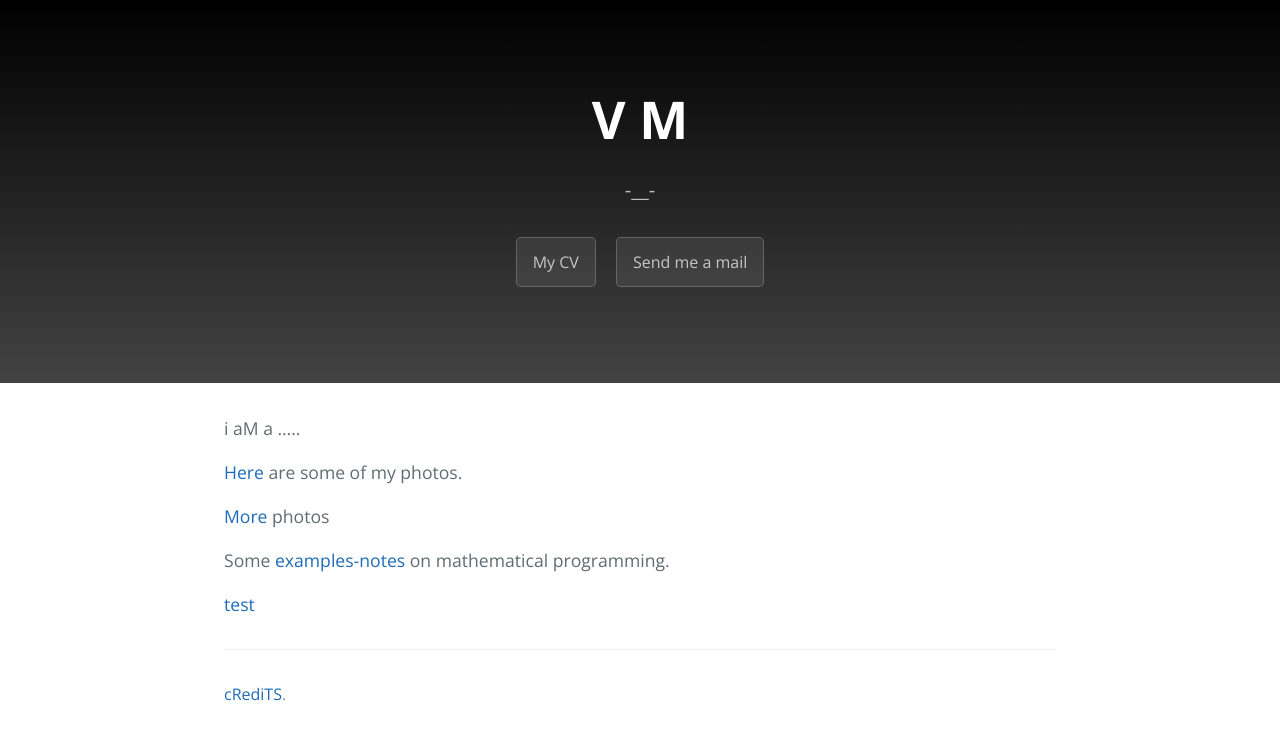
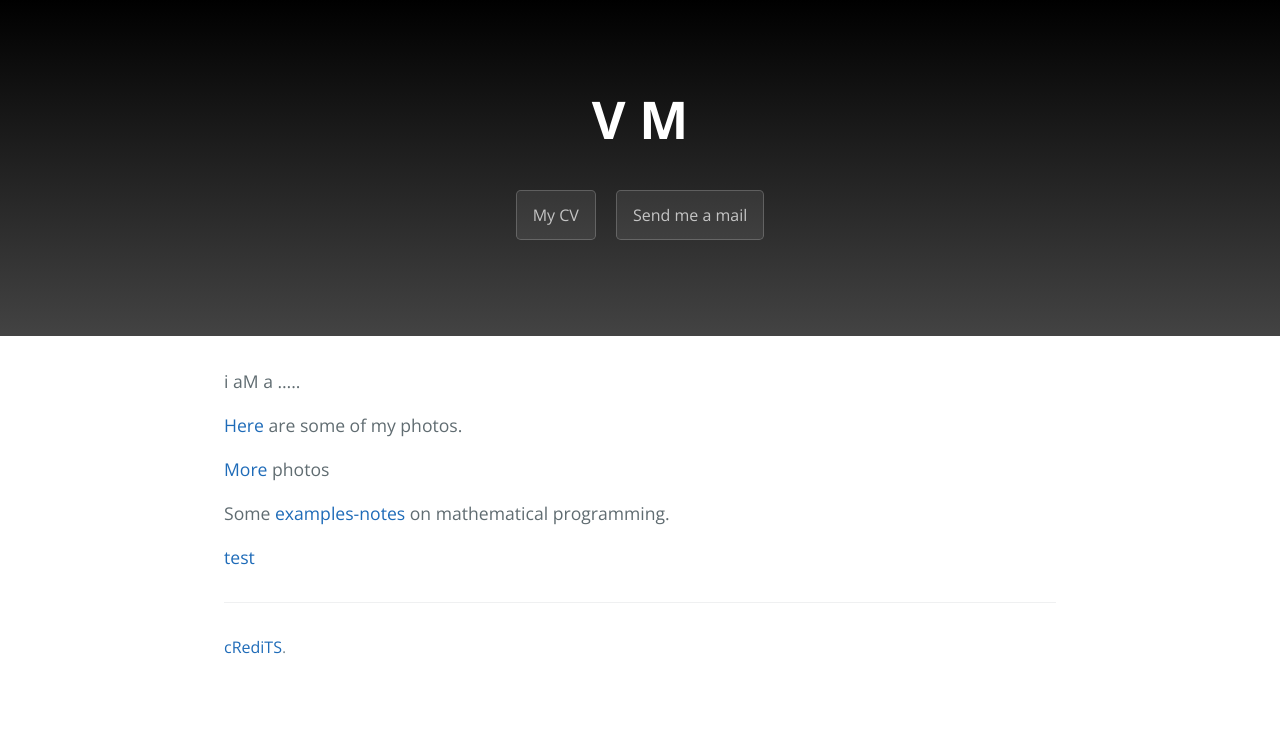
Before and after one commit to vlmeg/vlmeg.github.io, a Jekyll site: the page built from index.md, in a window 1280 px wide. Shown: the top 740 px of the page. Built offline with Jekyll 4.4.1, drawn with Linux system fonts in a browser that asks for light colours; the repository's description, which GitHub fills in, is left out.

```diff
--- a/_config.yml
+++ b/_config.yml
@@ -1,5 +1,6 @@
 title: V M
-description: -__-
+description:
+[//]: <> -_-
 show_downloads: true
 google_analytics:
 theme:
```
